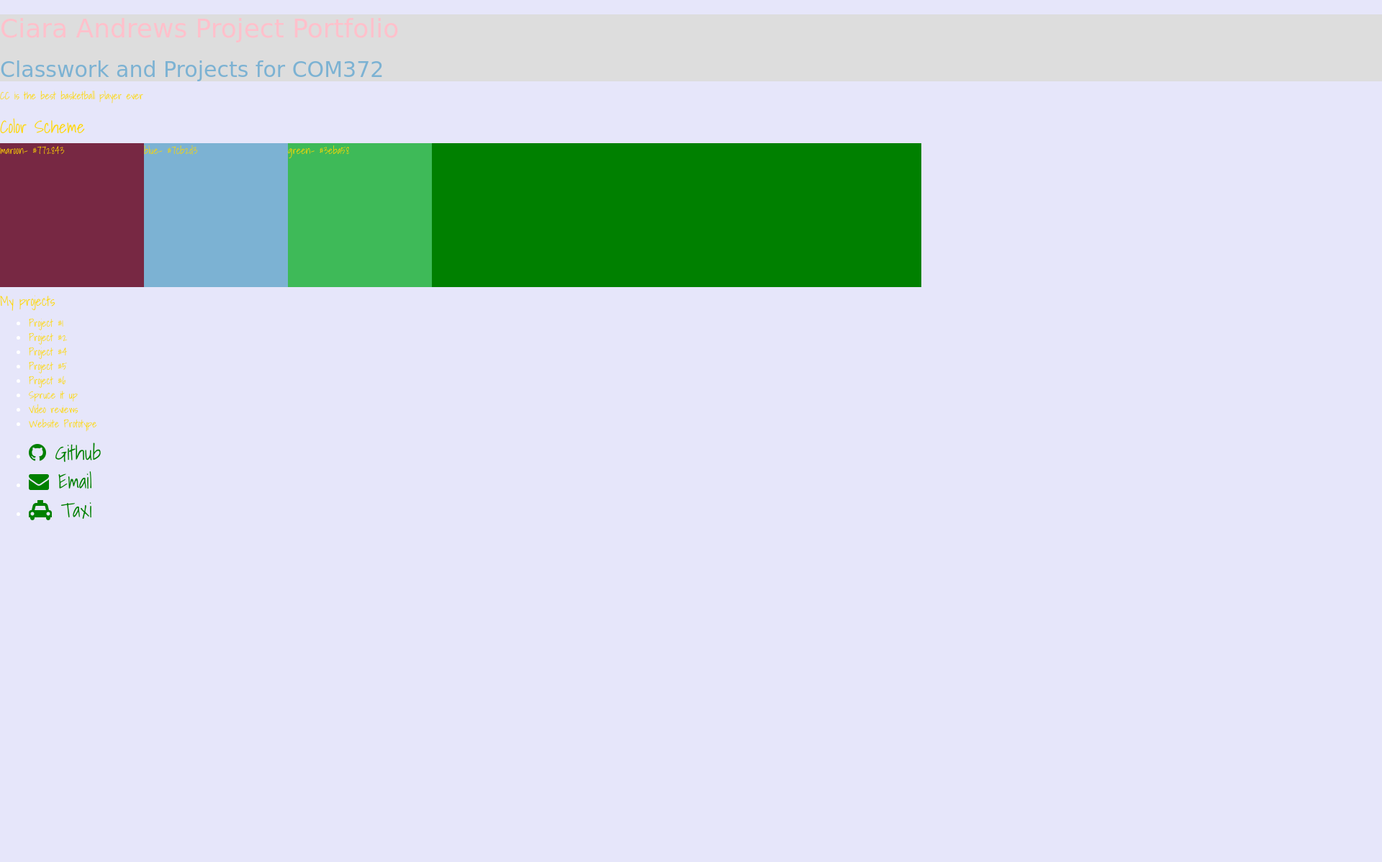
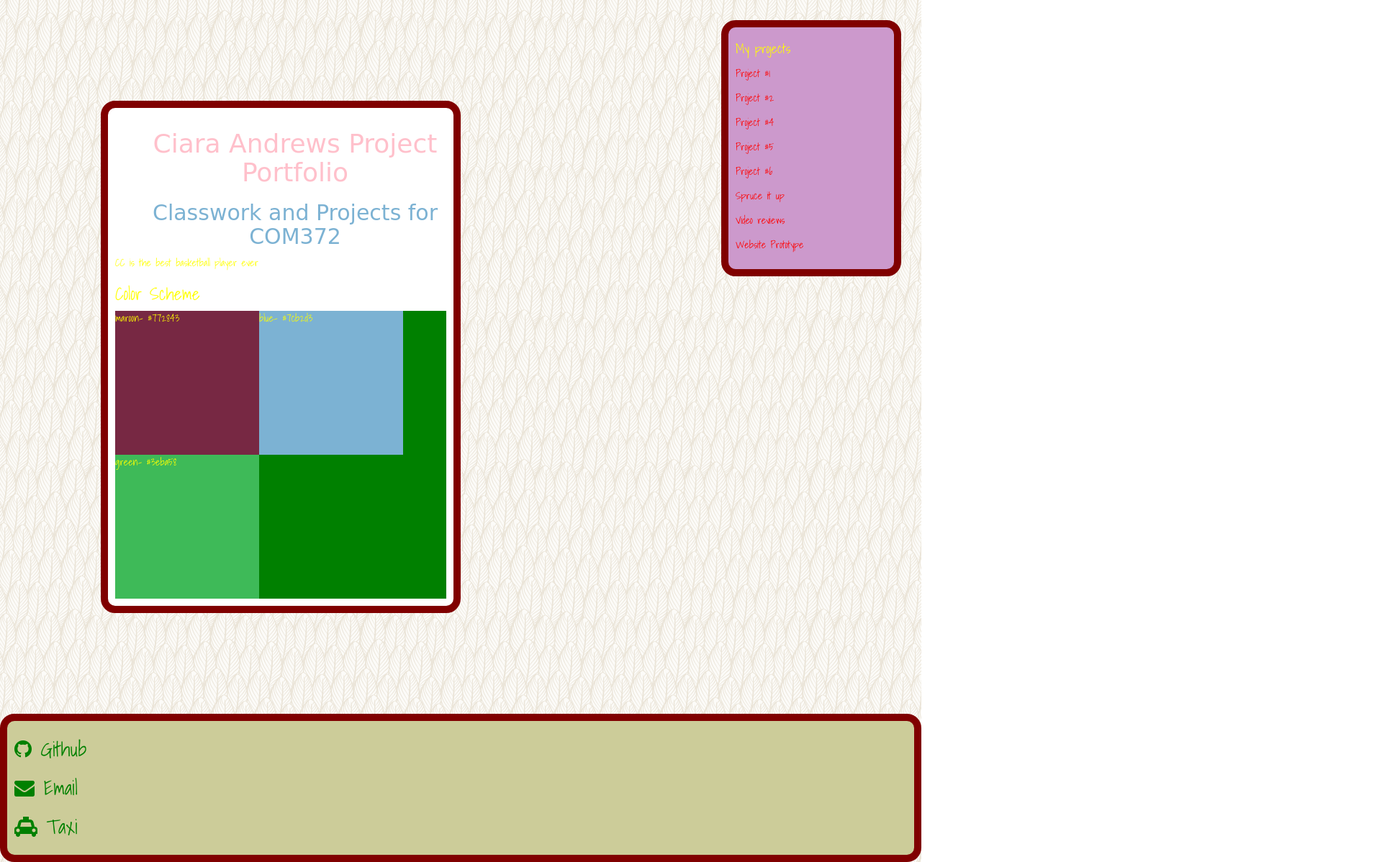
Before and after one commit to ccrocks411/project-portfolio, a plain HTML site: page index.html in a window 1280 px wide. Shown: the top 1198 px of the page at 72% size, 1920 px wide, since content can reach past the window. Before the commit the page ends 800 px from the top, so only its background shows below. Drawn offline with nearby package versions, Linux system fonts and the light colour scheme.

Commit message:
update
update

```diff
--- a/index.html
+++ b/index.html
@@ -15,6 +15,9 @@
 
 </head>
 <body>
+    <div id="wrap" class="clearfix">
+<div id="header">
+
     <header><h1> Ciara Andrews Project Portfolio </h1>
         <h2>Classwork and Projects for COM372</h2></header>
     <p>CC is the best basketball player ever</p>
@@ -24,9 +27,9 @@
     <div class="color2 colorsquare"><p>blue- #7cb2d3</p></div>
         <div class="color3 colorsquare"><p>green- #3eba58</p>
                                        </div>
-        </div>
+    </div></div>
 
-    <h4>My projects</h4>
+  <div id="sidebar">  <h4>My projects</h4>
     <ul>
 
 
@@ -41,9 +44,9 @@
 
 
     </ul>
+        </div>      </div>
 
-
-    <footer class="site-footer">
+    <div id="footer"><footer class="site-footer">
     <ul>
     <li>
     <a href="http://github.com/372-14">
@@ -54,6 +57,6 @@
      <li>
     <a href="http://uber.com"> <span class=" fa fa-taxi"></span> Taxi</a></li>
                                     </ul>
-                               </footer>
+        </footer>  </div>
 </body>
 </html>
--- /dev/null
+++ b/picture1.html
@@ -0,0 +1,7 @@
+<!DOCTYPE html>
+<html>
+<meta charset="utf-8">
+         <img src="images/Page%201.png">
+    <link rel="stylesheet" img src="images/rsz_page_1.png">
+
+<html>
--- a/style.css
+++ b/style.css
@@ -12,7 +12,7 @@ a{
 }
 h1{
     font-family: 'Pacifico', cursive;
-    color:772843;
+    color:#772843;
 }
 a{
     color:#7cb2d3;
@@ -57,18 +57,48 @@ h2{
 }
 
 
+
 header{
-    background-color: #dddddd;
-    width: 8000px;
+
+    width: 500px;
     margin-left: auto;
     margin-right: auto;
+    text-align: center;
+    border: 10px maroon:
+}
+#header {
+    float: left;
+    width:500px;
+    background-color: white;
+    padding: 10px 10px;
+    border: 10px solid maroon;
+    margin: 10em;
+    border-radius: 20px;
+}
+
+#sidebar {
+    float: right;
+    width:250px;
+    background-color: #c9c;
+    padding: 10px;
+    border: 10px solid maroon;
+    margin: 2em;
+    border-radius: 20px;
+}
+
+#footer {
+    clear:both;
+    background-color: #cc9;
+    padding: 5px 10px;
+    border: 10px solid maroon;
+    border-radius: 20px;
 }
 
 
 body{
     font-family: 'Shadows Into Light', cursive;
-     background-color: lavender;
-        color:gold;
+     background-image: url('images/upfeathers.png');
+        color:yellow;
     }
         h1{
             color: pink;
@@ -80,8 +110,16 @@ body{
             color: white;
         }
         a{
-            color: gold;
+            color: red;
         }
+ul{
+    list-style:none;
+    margin: 0;
+    padding: 0;
+}
+li{
+    margin: 1em 0;
+}
 .site-footer a{
     font-size:2em;
     color: green;
```
Also changed, not shown: picture2.html (added, +7 -0 lines), picture3.html (added, +7 -0 lines), picture4.html (added, +7 -0 lines), images/Page 1.2.png (added), images/Page 1.png (added), images/page 2.png (added), images/page 3.png (added), images/page 4.png (added), images/readme copy.txt (added), images/rsz_page_1.png (added), images/rsz_page_2.png (added), images/rsz_page_3.png (added), images/rsz_page_4.png (added), images/upfeathers.png (added).
